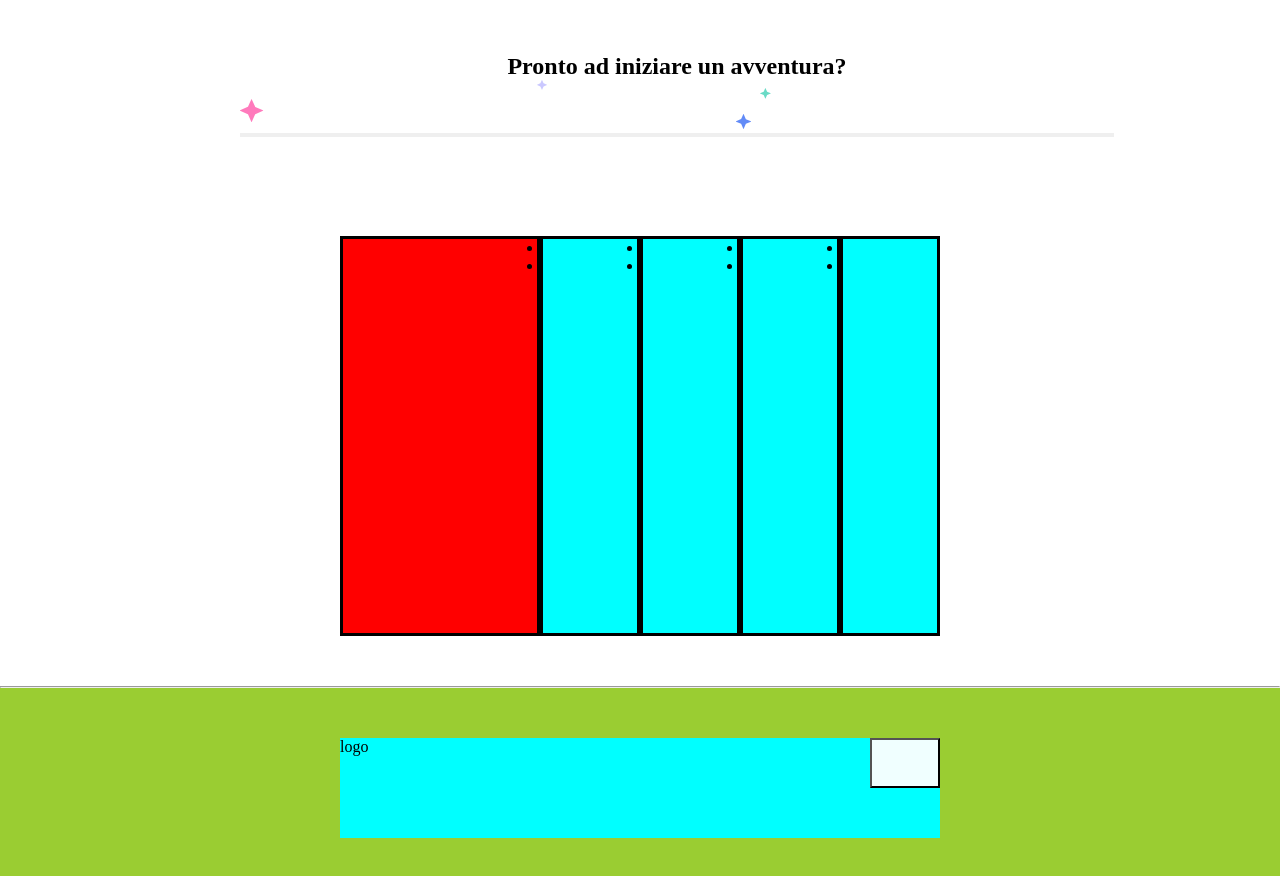
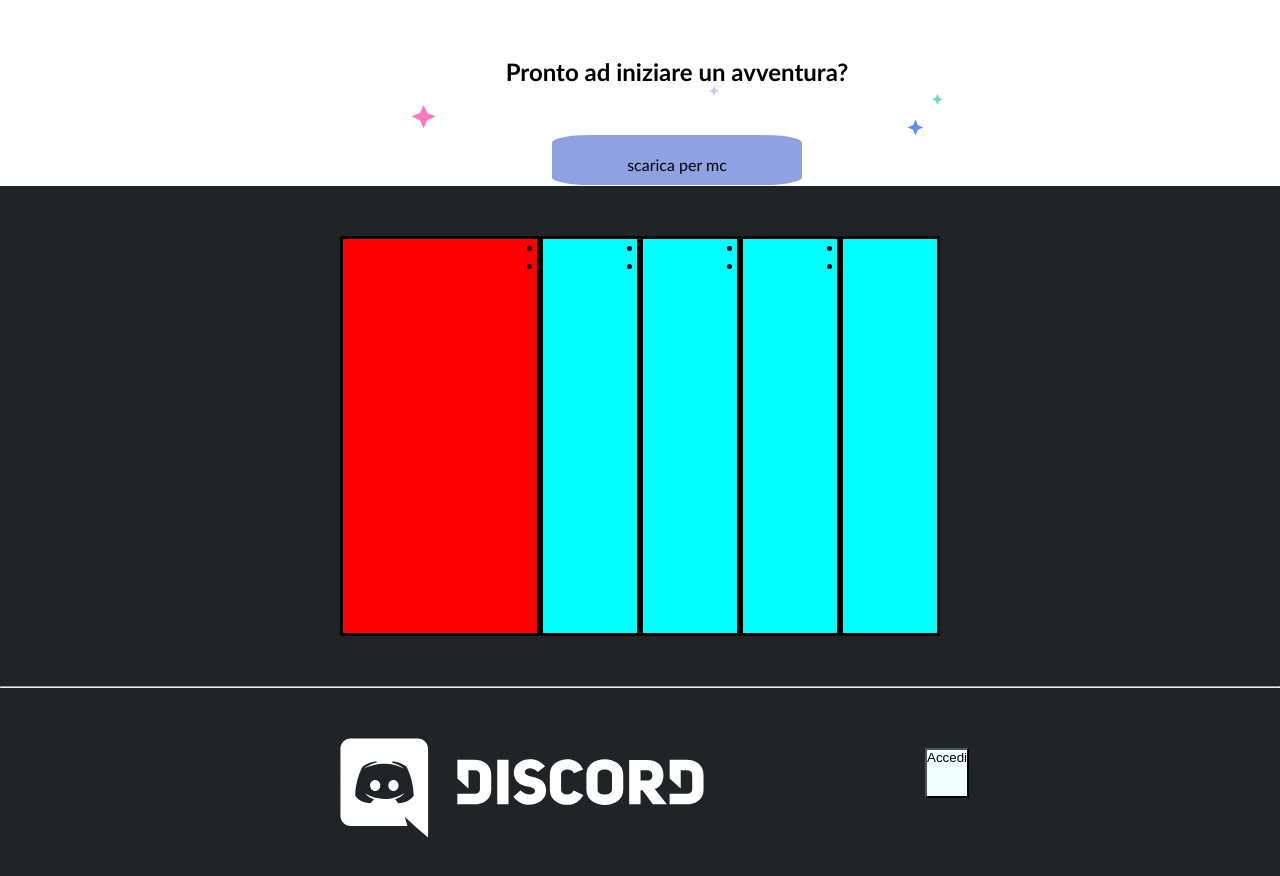
Before and after one commit to Laroussi-Sarhane/htmlcss-discord, a plain HTML site: page index.html in a window 1280 px wide. Shown: the part 2694-3570 px from the top of the page. Drawn offline with Linux system fonts and the light colour scheme.

Commit message:
add img logo

```diff
--- a/index.html
+++ b/index.html
@@ -4,6 +4,7 @@
   <meta charset="UTF-8">
   <meta name="viewport" content="width=device-width, initial-scale=1.0">
   <title>struttura-discord</title>
+  <link rel="stylesheet" href="https://cdnjs.cloudflare.com/ajax/libs/font-awesome/6.5.1/css/all.min.css" integrity="sha512-DTOQO9RWCH3ppGqcWaEA1BIZOC6xxalwEsw9c2QQeAIftl+Vegovlnee1c9QX4TctnWMn13TZye+giMm8e2LwA==">
 
   <link rel="stylesheet" href="style.css">
 </head>
@@ -128,7 +129,9 @@
           <img src="img/stars.svg" alt="testo">
         </div>
 
-        <button class="bottoni-img"></button>
+        <div class="botton-mc">
+          <span class="bottoni-img"> scarica per mc</span>
+        </div>
 
     </div>
   </section>
@@ -136,7 +139,6 @@
    </div>
 
  </main>
-
  <footer>
   <section class="box">
 
@@ -189,12 +191,13 @@
 
     <div class="last-box">
 
-        <div class="logo-footer">logo
+       <div class="logo-footer">
+        <img src="img/logo.svg" alt="testo">
 
        </div>
 
-        <div>
-            <button class="bottone-last"></button>
+       <div class="bottone-accedi">
+           <button class="bottone-last">Accedi</button>
        </div>
     </div>
 
@@ -211,5 +214,8 @@
 
 
 
+
+
+
 </body>
 </html>
--- a/style.css
+++ b/style.css
@@ -228,16 +228,17 @@ nav ul li a:hover{
   height:30%;
   max-width: 100%;
   font-size: larger;
-  font-family: Arial, Helvetica, sans-serif;
+  font-family: 'Trebuchet MS', 'Lucida Sans Unicode', 'Lucida Grande', 'Lucida Sans', Arial, sans-serif;
   text-align: center;
   margin: auto;
   padding: 10px;
   font-size:large;
   }
+
   .testo-paragrafo{
   display: flex;
   justify-content:center;;
-  font-family: Arial, Helvetica, sans-serif;
+  font-family: 'Trebuchet MS', 'Lucida Sans Unicode', 'Lucida Grande', 'Lucida Sans', Arial, sans-serif;
   text-align: center;
   margin: auto;
 
@@ -248,17 +249,53 @@ nav ul li a:hover{
   justify-content:center;
   font-size: larger;
   margin: auto;
+  font-family: 'Trebuchet MS', 'Lucida Sans Unicode', 'Lucida Grande', 'Lucida Sans', Arial, sans-serif;
   }
   .testo-bottone{
     display: flex;
-  justify-content:flex-end
-  font-family: Arial, Helvetica, sans-serif;
+  justify-content:center;
+  font-family: 'Trebuchet MS', 'Lucida Sans Unicode', 'Lucida Grande', 'Lucida Sans', Arial, sans-serif;
   text-align: center;
   margin: auto;
 
   }
   .stars{
+    display: flex;
+    justify-content:center;
+    font-family: 'Trebuchet MS', 'Lucida Sans Unicode', 'Lucida Grande', 'Lucida Sans', Arial, sans-serif;
+    text-align: center;
+    margin: auto;
+  }
+  .botton-mc{
+    display: flex;
+    justify-content:flex-end;
+    font-family: 'Trebuchet MS', 'Lucida Sans Unicode', 'Lucida Grande', 'Lucida Sans', Arial, sans-serif;
+    text-align: center;
+    margin: auto;
+    background-color: #8EA1E1;
+    border-radius:15%;
+    width: 250px;
+    padding:10px 15px;
+    height:50px;
+    filter: alpha(opacity=80);
+  }
+  .bottoni-img{
+    border: radius:10%;
+    width: 250px;
+
+    padding:10px 15px;
+    filter: alpha(opacity=80);
+
+
+
+  }
+  .stars{
     max-width: 300px;
+    display: flex;
+    justify-content:center;
+    font-family: 'Trebuchet MS', 'Lucida Sans Unicode', 'Lucida Grande', 'Lucida Sans', Arial, sans-serif;
+    text-align: center;
+    margin: auto;
 
   }
 
@@ -276,7 +313,7 @@ nav ul li a:hover{
 
   /* footer */
   .box{
-    background-color:white;
+    background-color:#212427;;
   height: 500px;
   margin: auto;
   display: flex;
@@ -308,7 +345,7 @@ nav ul li a:hover{
     width: 600px;
     margin: auto;
     display: flex;
-    background-color: aqua;
+
     justify-content: space-between;
     align-content: center;
   }
@@ -323,14 +360,23 @@ nav ul li a:hover{
   }
   .logo-footer{
     display: flex;
+    filter: alpha(opacity=80);
+
+
 
 
   }
   .last-footer-box{
-    background-color: yellowgreen;
+    background-color:#212427;
     height: 200px;
     margin: auto;
     display: flex;
     justify-content: center;
     align-items:center;
   }
+  .bottone-accedi{
+    height: 10px;
+    width: 25px;
+    padding:10px;
+    display: flex;
+  }
```
Lines whose indentation alone changed are shown as unchanged.
